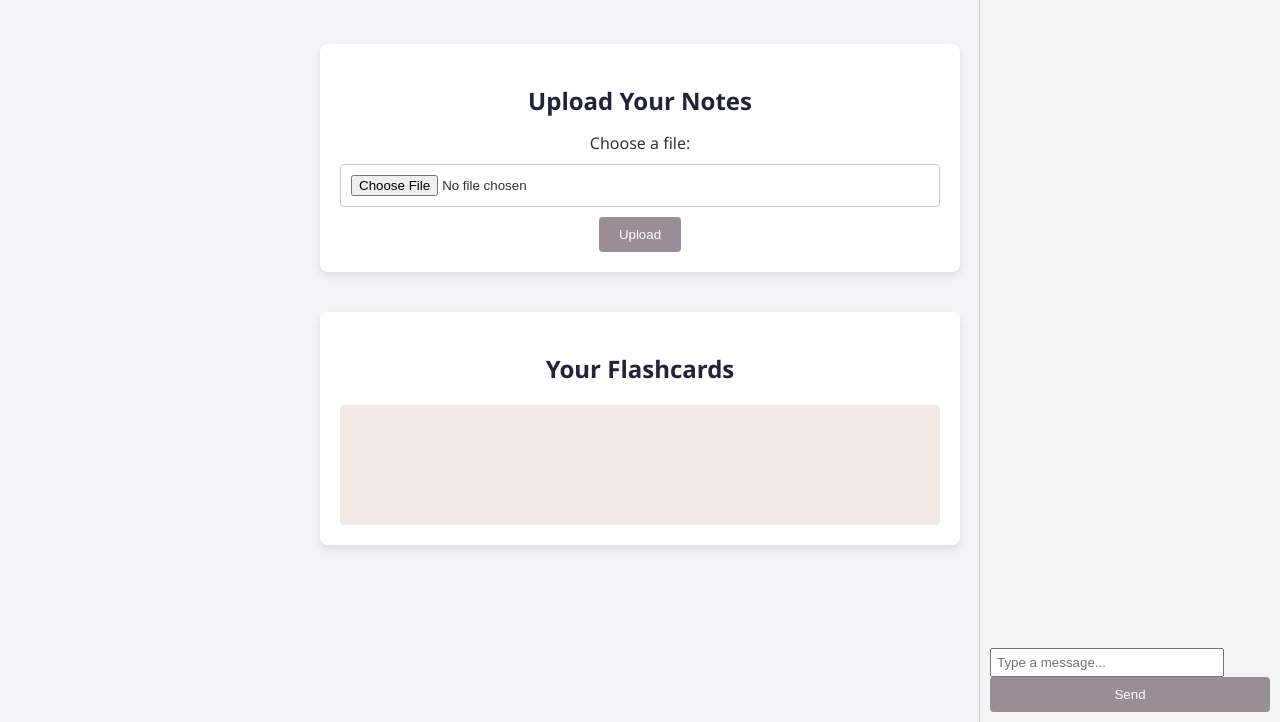
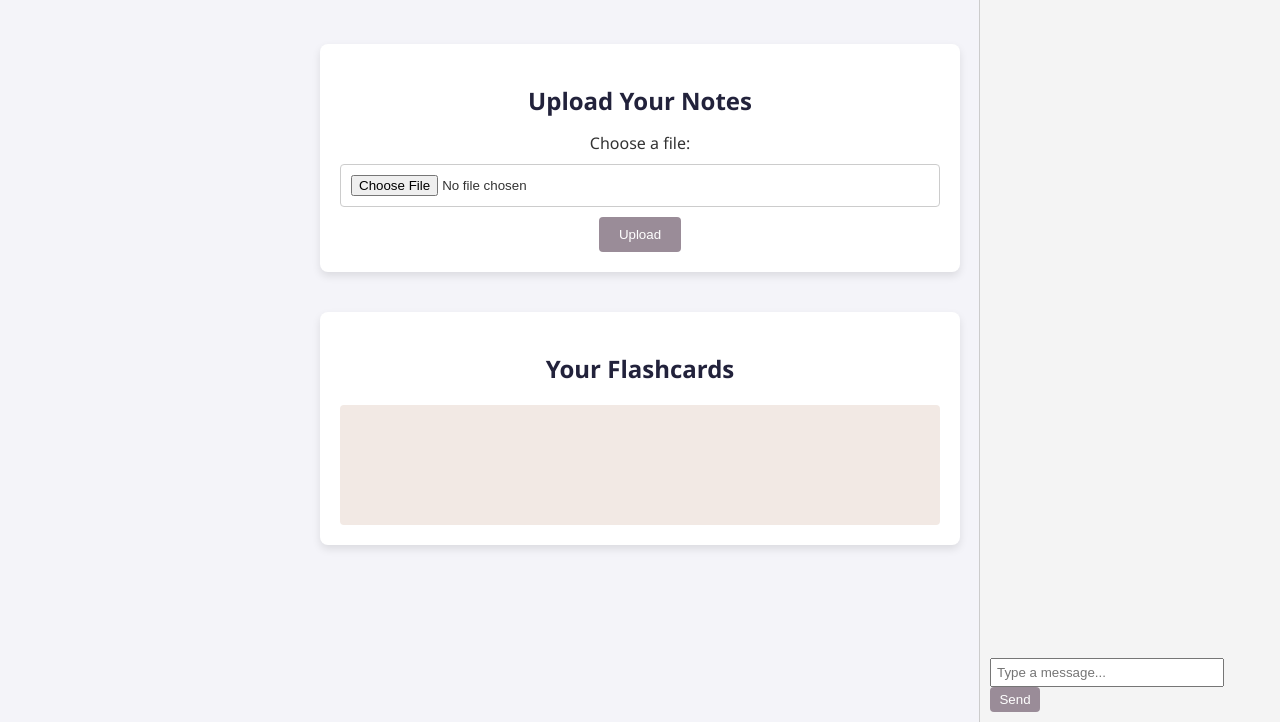
Before and after one commit to Kiro-create/Notes-app, a plain HTML site: page index.html in a window 1280 px wide. Shown: the part 78-800 px from the top of the page. Drawn offline with Linux system fonts and the light colour scheme.

Commit message:
Update index.html

```diff
--- a/index.html
+++ b/index.html
@@ -42,7 +42,7 @@
         <div id="chat">
             <div id="messages"></div>
             <input type="text" id="chatInput" placeholder="Type a message...">
-            <button class="mantine-UnstyledButton-root" type="button" aria-label="Send Message">Send</button>
+            <button id="sendButton" type="button" aria-label="Send Message">Send</button>
         </div>
     </div>
 </body>
```
